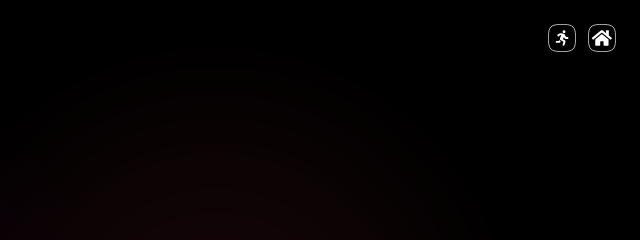
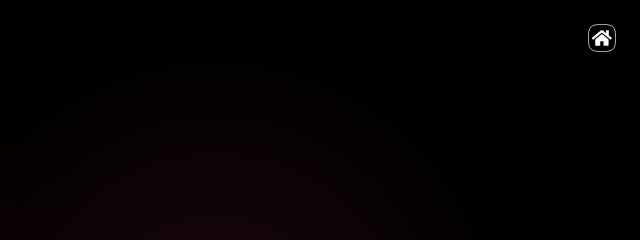
Before and after one commit to AarifKamal96/aarifkamal96.github.io, a plain HTML site: page index.html in a window 1280 px wide. Shown: the top 240 px of the page, 640-1280 px from the left. Drawn offline with nearby package versions, Linux system fonts and the light colour scheme.

Commit message:
attachment changes

```diff
--- a/index.html
+++ b/index.html
@@ -33,16 +33,6 @@
 
 <body data-theme="dark">
     <div class="top-bar fixed-div p-4 text-end">
-        <span class="cur-ptr pe-2" onclick="alert('specify jump location')">
-            <svg class="ico-sm" viewBox="0 0 36 36" fill="none" xmlns="http://www.w3.org/2000/svg">
-                <path
-                    d="M0.5 18C0.5 14.3057 0.698604 11.3711 1.21611 9.04252C1.73235 6.71964 2.55926 5.03059 3.79493 3.79493C5.03059 2.55926 6.71964 1.73235 9.04252 1.21611C11.3711 0.698604 14.3057 0.5 18 0.5C21.6943 0.5 24.6289 0.698604 26.9575 1.21611C29.2804 1.73235 30.9694 2.55926 32.2051 3.79493C33.4407 5.03059 34.2677 6.71964 34.7839 9.04252C35.3014 11.3711 35.5 14.3057 35.5 18C35.5 21.6943 35.3014 24.6289 34.7839 26.9575C34.2677 29.2804 33.4407 30.9694 32.2051 32.2051C30.9694 33.4407 29.2804 34.2677 26.9575 34.7839C24.6289 35.3014 21.6943 35.5 18 35.5C14.3057 35.5 11.3711 35.3014 9.04252 34.7839C6.71964 34.2677 5.03059 33.4407 3.79493 32.2051C2.55926 30.9694 1.73235 29.2804 1.21611 26.9575C0.698604 24.6289 0.5 21.6943 0.5 18Z"
-                    stroke="#E5E5E5" />
-                <path
-                    d="M20.6254 11.7501C21.661 11.7501 22.5005 10.9107 22.5005 9.87507C22.5005 8.83949 21.661 8 20.6254 8C19.5898 8 18.7503 8.83949 18.7503 9.87507C18.7503 10.9107 19.5898 11.7501 20.6254 11.7501ZM14.4412 20.4017L13.863 21.7501H11.25C10.5598 21.7501 10 22.3099 10 23.0002C10 23.6905 10.5598 24.2502 11.25 24.2502H14.2756C15.0275 24.2502 15.7045 23.8034 15.9987 23.1139L16.342 22.3123L15.9252 22.0662C15.2486 21.6665 14.751 21.0751 14.4412 20.4017ZM25.0006 16.75H23.2806L22.2626 14.6698C21.7743 13.6717 20.8778 12.942 19.8492 12.6799L17.0725 11.8541C15.967 11.5884 14.8158 11.8326 13.9146 12.5236L12.3649 13.7116C11.8169 14.1315 11.713 14.9159 12.1337 15.464C12.5544 16.012 13.3384 16.1148 13.8861 15.6952L15.4365 14.5073C15.7362 14.2772 16.1178 14.1948 16.4237 14.2674L16.9979 14.4381L15.5346 17.8519C15.0416 19.0036 15.4834 20.3524 16.562 20.9892L19.8816 22.949L18.8085 26.3761C18.6023 27.0347 18.9691 27.7359 19.6277 27.9422C19.7523 27.9812 19.8781 28 20.002 28C20.5336 28 21.0266 27.6574 21.1942 27.123L22.4302 23.1752C22.661 22.3638 22.3173 21.4923 21.5848 21.0505L19.1925 19.6387L20.4156 16.5808L21.2075 18.1992C21.52 18.8375 22.1809 19.2497 22.8915 19.2497H25.0006C25.6908 19.2497 26.2506 18.6899 26.2506 17.9996C26.2506 17.3093 25.6908 16.75 25.0006 16.75Z"
-                    fill="white" />
-            </svg>
-        </span>
         <span class="cur-ptr" onclick="window.location='index.html'">
             <svg class="ico-sm cur-ptr" viewBox="0 0 36 36" fill="none" xmlns="http://www.w3.org/2000/svg">
                 <path
```
Also changed, not shown: 1 other file.
